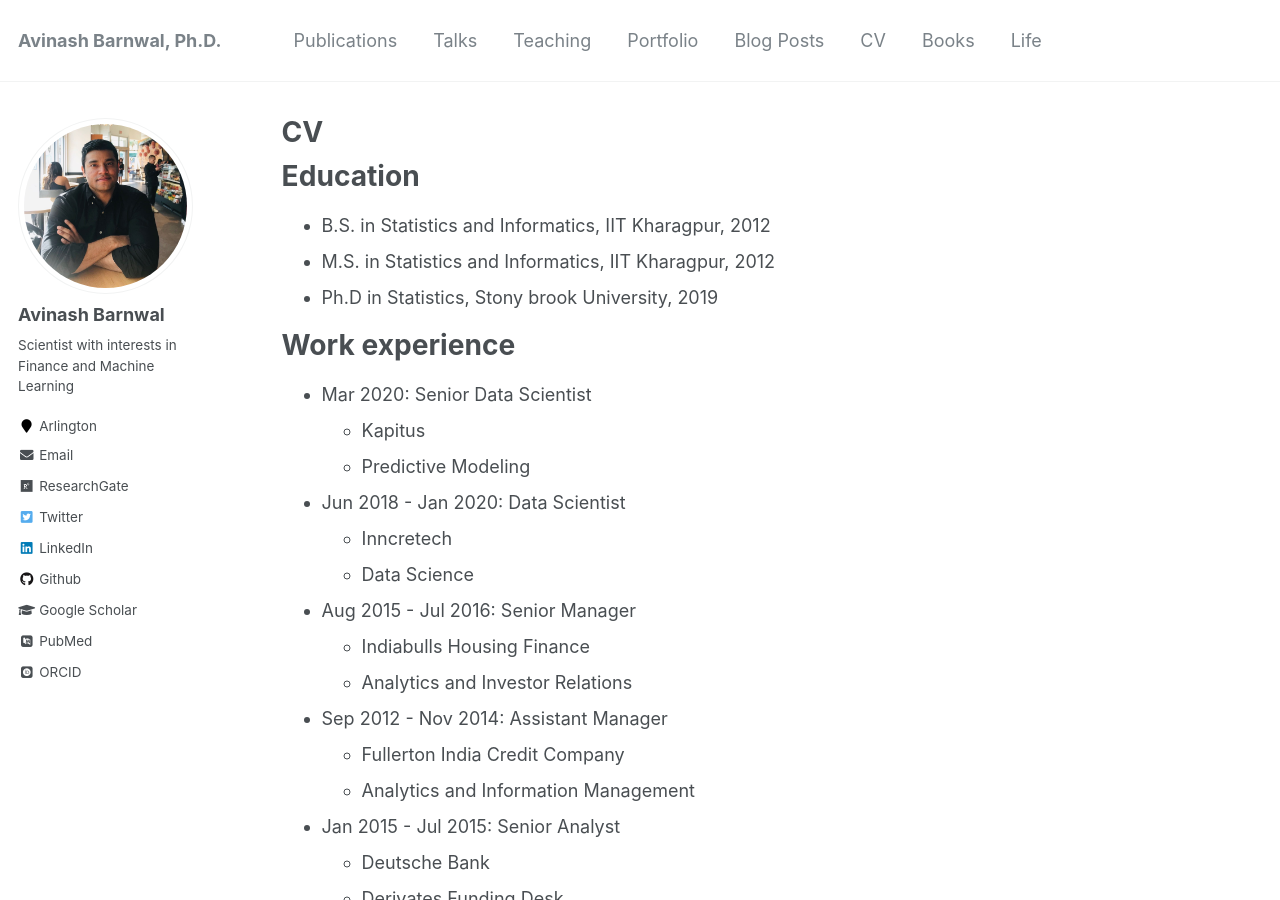
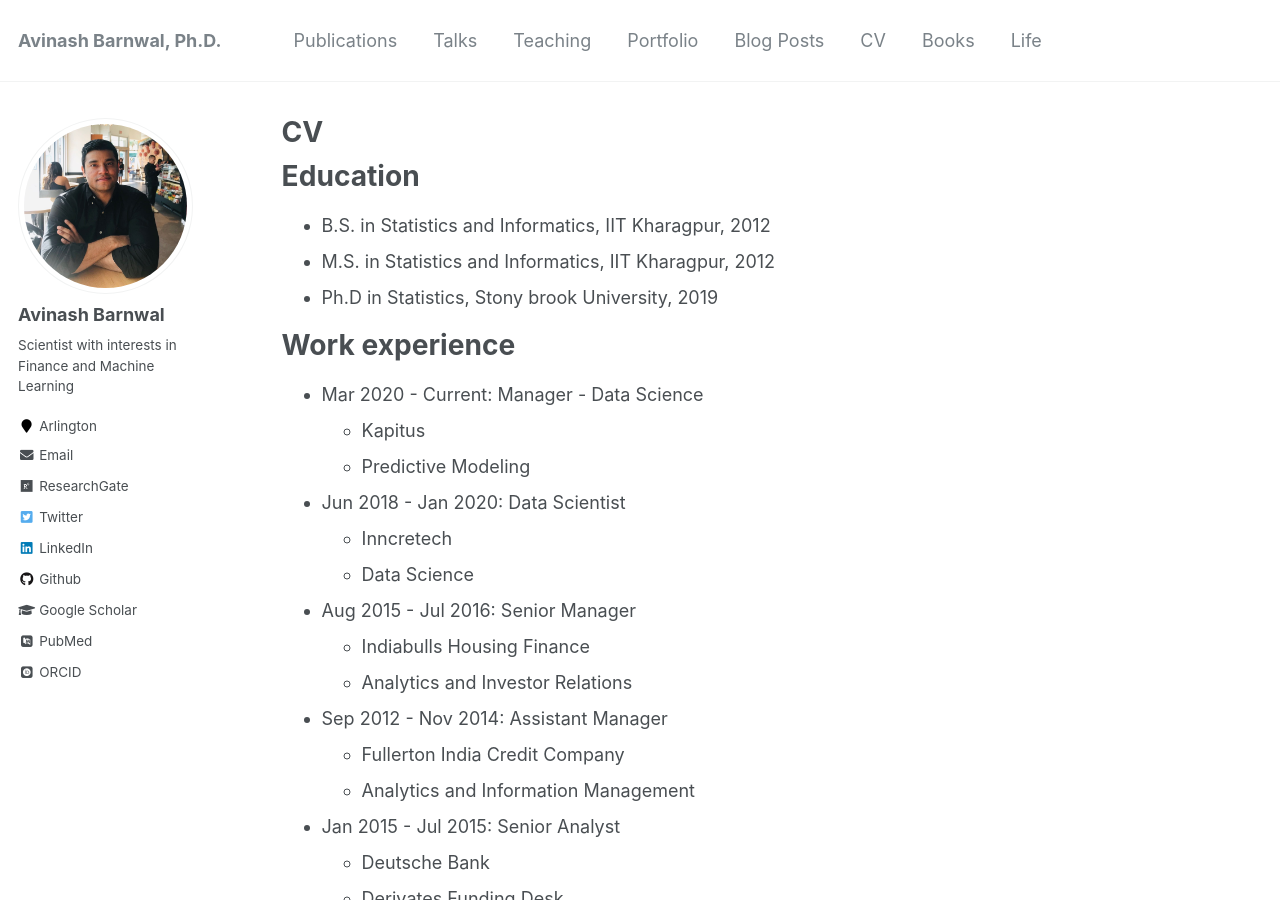
Before and after one commit to avinashbarnwal/avinashbarnwal.github.io, a Jekyll site: the page built from _pages/cv.md, in a window 1280 px wide and 900 px high. Built offline with Jekyll 4.4.1, drawn with Linux system fonts in a browser that asks for light colours; some web fonts are replaced.

Commit message:
Update cv.md

```diff
--- a/_pages/cv.md
+++ b/_pages/cv.md
@@ -18,7 +18,7 @@
 Work experience
 ======
 
-* Mar 2020: Senior Data Scientist
+* Mar 2020 - Current: Manager - Data Science
   * Kapitus
   * Predictive Modeling
 
```
